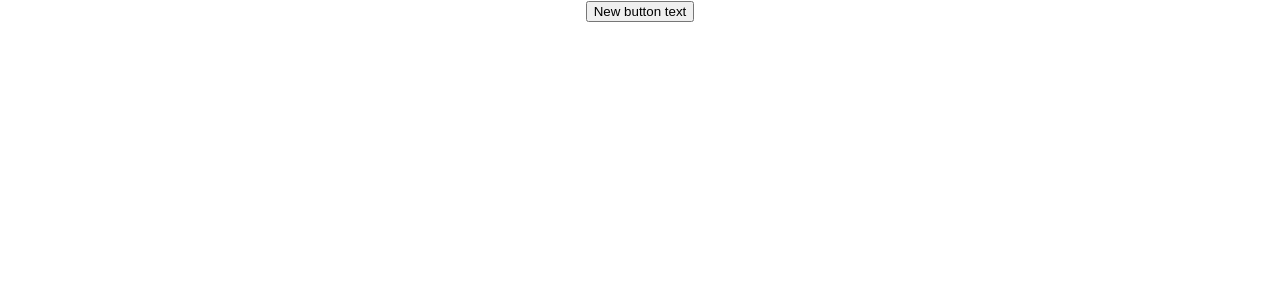
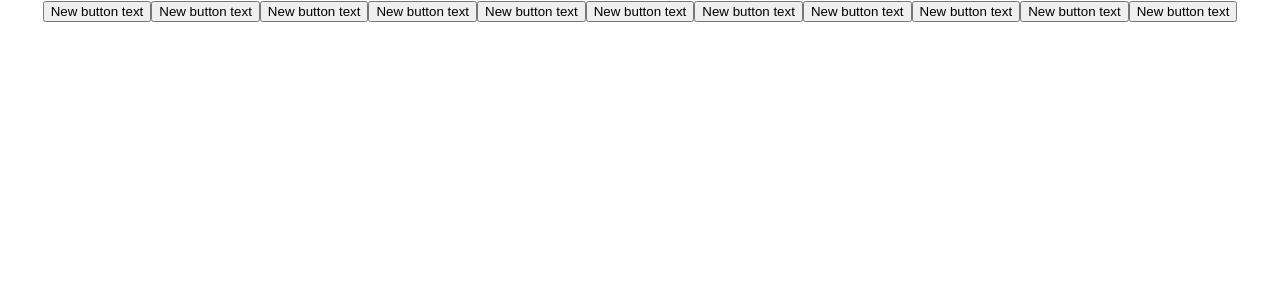
Before and after one commit to sorci89/react-practices, a React (Create React App) app: page / in a window 1280 px wide. Shown: the top 300 px of the page. Built offline with nearby package versions, Linux system fonts and the light colour scheme.

Commit message:
buttonList created, 10 x button added

```diff
--- a/src/App.jsx
+++ b/src/App.jsx
@@ -3,18 +3,22 @@ import './App.css';
 
 import Button from './components/Button';
 
-const newDiv = () => {
- document.getElementById("root").insertAdjacentHTML('beforeend', '<div>New div</div>')
-}
+import ButtonList from './components/ButtonList';
+
 
 function App() {
+  const newDiv = () => {
+   document.getElementById("root").insertAdjacentHTML('beforeend', '<div>New div</div>')
+  }
 
   const buttonText = "New button text"
 
   return (
     <div className="App" >
-     <Button onClick={newDiv} buttonText={buttonText}/>
+     <Button onClick={newDiv} buttonText={buttonText} />
+     <ButtonList onClick={newDiv} buttonText={buttonText} />
     </div>
+
   );
 }
 
--- a/src/components/Button.js
+++ b/src/components/Button.js
@@ -1,6 +1,5 @@
 function Button(props) {
   const { onClick, buttonText } = props;
-
   return <button onClick={onClick}>{buttonText}</button>;
 }
 
--- /dev/null
+++ b/src/components/ButtonList.js
@@ -0,0 +1,11 @@
+import Button from "./Button";
+
+function ButtonList(propsss) {
+  const { onClick, buttonText } = propsss;
+  const n = 10;
+  return [...Array(n)].map((index) => (
+    <Button key={index} onClick={onClick} buttonText={buttonText} />
+  ));
+}
+
+export default ButtonList;
```
